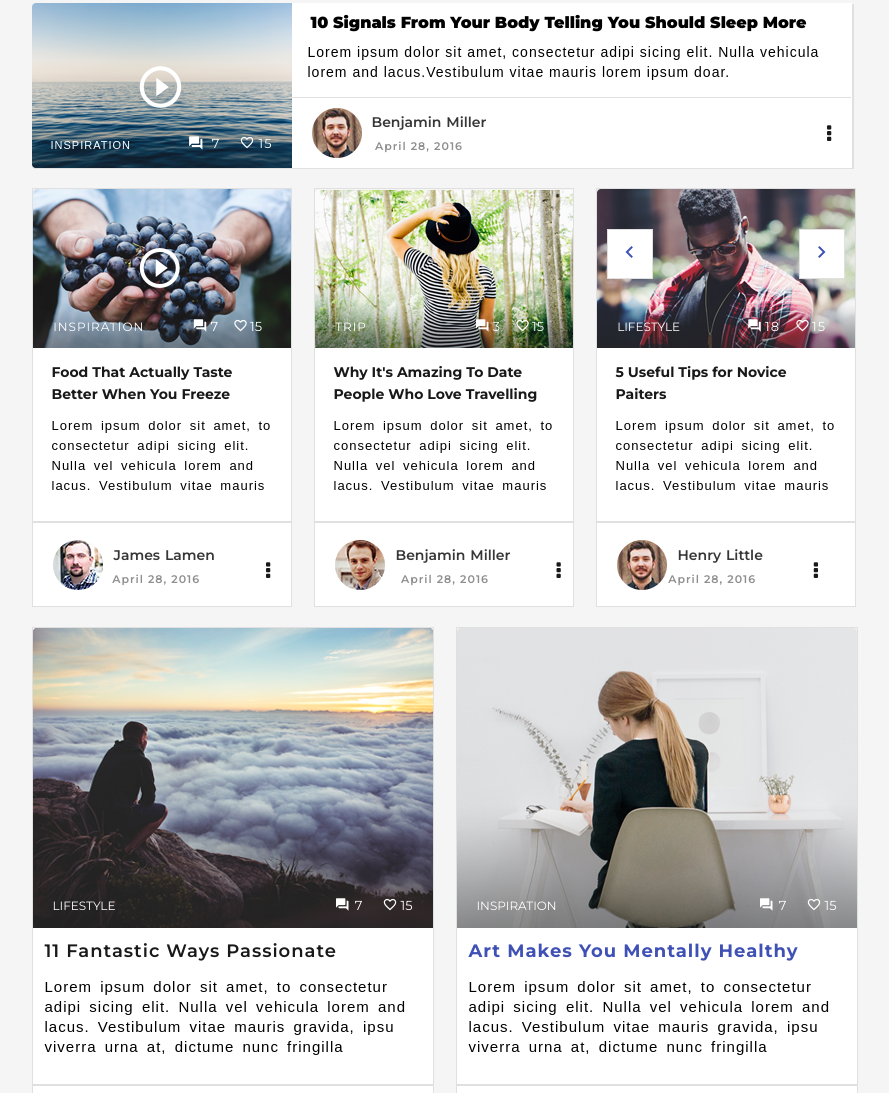
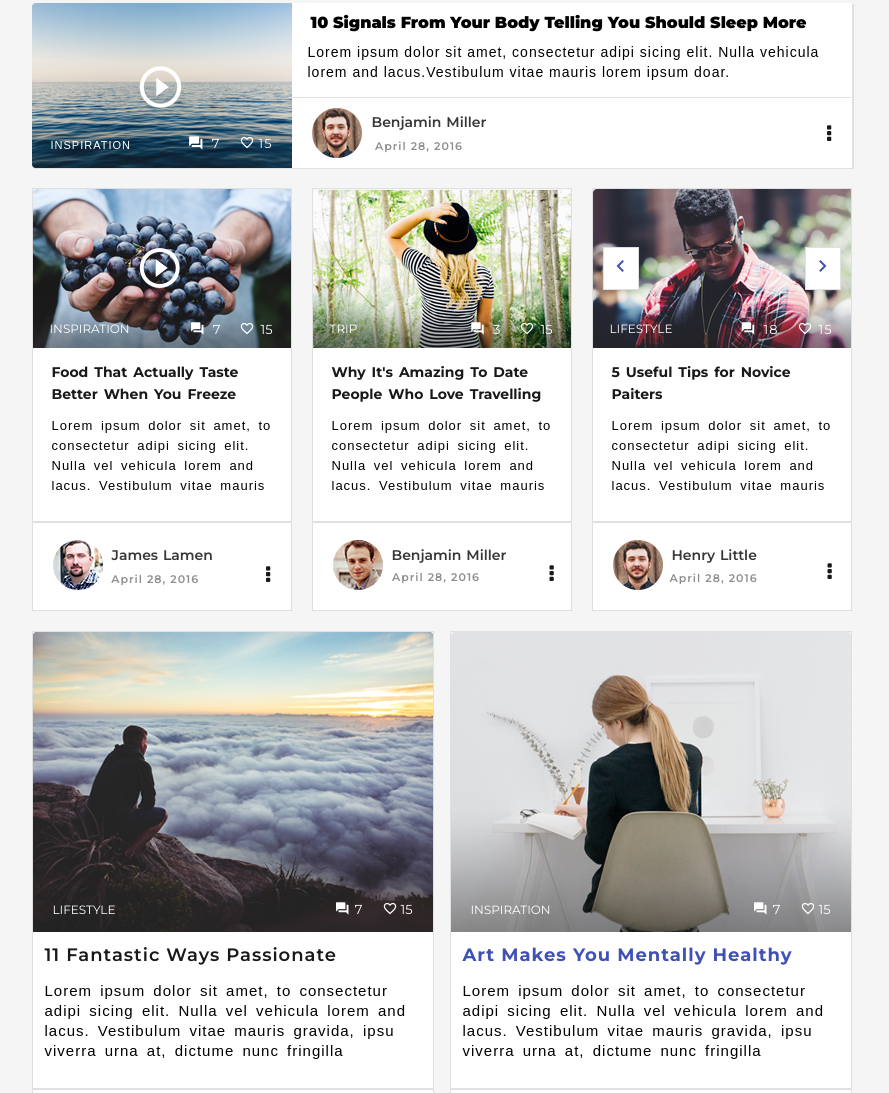
Before and after one commit to rharshitaaa21/weforum, a plain HTML site: page index.html in a window 1280 px wide. Shown: the part 1935-3028 px from the top of the page, without its empty margins (27-916 px from the left). Drawn offline with nearby package versions, Linux system fonts and the light colour scheme; a web font is replaced by a local one.

Commit message:
Updated File

```diff
--- a/index.html
+++ b/index.html
@@ -375,7 +375,7 @@
                             </a>
 
 
-                            <a href="#" class="hcard-caption card2-image-activity">INSPIRATION</a>
+                            <a href="#" class="hcard-caption ">INSPIRATION</a>
                             <div href="#" class="hcard-activity">
 
                                 <a href="#" class="material-icons comments-hcard">
@@ -400,12 +400,12 @@
                         <div class="hcard-author-details">
                             <a href="#" class="hcard1-author"></a>
                             <div class="card2-authordate">
-                                <a href="#" class="card2-author-container">James Lamen</a>
+                                <a href="#" class="hcard-author-container">James Lamen</a>
                                 <div class="card2-date-container">April 28, 2016</div>
 
 
                             </div>
-                            <div> <a href=# class="fa fa-ellipsis-v card-dotcontainer " aria-hidden="true"></a></div>
+                            <div> <a href=# class="fa fa-ellipsis-v hcard-dotcontainer " aria-hidden="true"></a></div>
 
                             <div>
                             </div>
@@ -417,7 +417,7 @@
                     <div class="hcard1">
                         <div class="hcard2-image">
 
-                            <a href="#" class="hcard-caption card2-image-activity">TRIP</a>
+                            <a href="#" class="hcard-caption ">TRIP</a>
                             <div href="#" class="hcard-activity">
 
                                 <a href="#" class="material-icons comments-hcard">
@@ -445,12 +445,12 @@
                         <div class="hcard-author-details">
                             <a href="#" class="hcard2-author"></a>
                             <div class="card2-authordate">
-                                <a href="#" class="card2-author-container">Benjamin Miller</a>
-                                <div class="card2-date-container">April 28, 2016</div>
+                                <a href="#" class="hcard-author-container">Benjamin Miller</a>
+                                <div class="hcard2-date-container">April 28, 2016</div>
 
 
                             </div>
-                            <a href="#" class="fa fa-ellipsis-v hcard-dotcontainer " aria-hidden="true"></a>
+                            <a href="#" class="fa fa-ellipsis-v hcard2-dotcontainer " aria-hidden="true"></a>
 
 
                         </div>
@@ -505,12 +505,12 @@
                         <div class="hcard-author-details">
                             <a href="#" class="hcard3-author"></a>
                             <div class="card2-authordate">
-                                <a href="#" class="card2-author-container">Henry Little</a>
-                                <div class="card2-date-container">April 28, 2016</div>
+                                <a href="#" class="hcard-author-container">Henry Little</a>
+                                <div class="hcard3-date-container">April 28, 2016</div>
 
 
                             </div>
-                            <a href="#" class="fa fa-ellipsis-v card-dotcontainer " aria-hidden="true"></a>
+                            <a href="#" class="fa fa-ellipsis-v hcard3-dotcontainer " aria-hidden="true"></a>
 
 
                         </div>
--- a/styles.css
+++ b/styles.css
@@ -196,31 +196,45 @@ a.like-image-card2{color: #ffffff;}
 .hcard1{margin-top: 20px; background-color: #ffffff;     border: 1px solid #e0e0e0}
 .hcard1-image-container{ width: 258px; height: 159px; background-repeat: no-repeat; }
 .hcard1-image{background-image: url(../images/.hcard1-image.png);}
-.horizontal-card{ gap: 22px; display: flex; justify-content: space-between; }
+.horizontal-card{ display: flex; justify-content: space-between; }
 .hcard1{ margin-top : 20px;  background-color: #ffffff; }
 .hcard1-image{width: 258px; height: 159px;  background-image: url(../images/hcard1-image.png); background-repeat: no-repeat; position: relative;}
 .hcard2-image{ width: 258px; height: 159px; background-image: url(../images/hcard2-image.png);background-repeat: no-repeat; position: relative; }
 .hcard3-image{ width: 258px;height: 159px;background-image: url(../images/hcard3-image.png); background-repeat: no-repeat;  position: relative;}
 .hcard2-details { padding-top: 103px; }
 .hcard5-image{ background-image: url('../images/hcard3-image.png'); background-repeat: no-repeat; }
-.hcard-dotcontainer{ margin-top: 21px; font-size: 20px; margin-left: 46px; }
-.h1-bold { line-height: 22px; margin-top: 13px; margin-left: 19px; font-size: 14px; font-family: 'Montserrat',sans-serif; font-weight: 700;  }
+.hcard-dotcontainer{ margin-top: 25px; font-size: 20px; margin-left: 53px; }
+.hcard2-date-container{font-family: 'Montserrat', sans-serif;font-weight: 600;font-size: 11px;color: #908f90;display: flex;
+letter-spacing: 1px;justify-content: center; margin: 2px 17px 1px 0px;}
+.hcard3-date-container{font-family: 'Montserrat', sans-serif;font-weight: 600;font-size: 11px;margin-top: 2px;color: #908f90;display: flex;
+letter-spacing: 1px;justify-content: center;margin-left: 7px;}
+.hcard3-dotcontainer{ margin-top: 22px;font-size: 20px;margin-left:70px;}
+.hcard2-dotcontainer{
+    margin-top: 24px;
+    font-size: 20px;
+    margin-left: 43px;
+}
+a.hcard2-dotcontainer{color: #191919;}
+a.hcard3-dotcontainer{color: #191919;}
+.h1-bold { line-height: 22px; word-spacing: 2px; margin-top: 13px; margin-left: 19px; font-size: 14px; font-family: 'Montserrat',sans-serif; font-weight: 700;  }
 .h1-regular{ letter-spacing: 1px; margin-top: 11px; font-family: 'Open-Sans',sans-serif; font-size: 13px; word-spacing: 3px; line-height: 20px;
     margin-left: 19px; margin-bottom: 25px; }
 .hcard1-author{ background-image: url('../images/card2-author.png'); height: 50px; width: 50px; background-repeat: no-repeat;}
 .hcard2-author{ background-image: url('../images/author-1.png'); height: 50px; width: 50px; background-repeat: no-repeat;}
 .hcard3-author{ background-image: url('../images/author-2.png'); height: 50px; width: 50px; background-repeat: no-repeat;}
 .hcard-playbtn{display: flex; font-size: 48px; justify-content: center; color: #FFFFFF; position: absolute; top: 35%; left: 40%;}
-.hcard-caption{bottom: 9%; position: absolute;left: 8%; font-size: 12px; font-size: 500; color: #ffffff; font-family: 'Montserrat',sans-serif;}
+.hcard-caption{bottom:12px; position: absolute;left: 17px; font-size: 12px; font-size: 500; color: #ffffff; font-family: 'Montserrat',sans-serif;}
 .hcard-caption a{color: #ffffff;}
+.hcard-author-container{padding-top: 6px; margin-left: 9px;font-family: 'Montserrat', sans-serif;word-spacing: 1px;color: #373737;
+    font-weight: 600;font-size: 14px;}
 a.comments-hcard {color: #ffffff;}
 a.like-hcard {color: #ffffff;}
 .h1-bold a{color: #191919;}
 .hcard-dotcontainer{color: #191919;}
-.comments-hcard{font-size: 15px; margin-right: 3px; }
-.like-hcard{font-size: 15px;  margin-right: 2px; margin-left: 15px;}
-.hcard-activity{ bottom: 9%;position: absolute;display: flex;right: 11%; color: #ffffff; font-family: 'Montserrat',sans-serif ; font-size: 13px;}
-.hcard-author-details{ display: flex; margin-left: 20px; margin-bottom: 16px; margin-top: 17px; font-family: 'Montserrat', sans-serif;}
+.comments-hcard{font-size: 15px; margin: 0px 8px 2px 0px }
+.like-hcard{font-size: 15px;     margin: 0px 6px 2px 19px}
+.hcard-activity{ bottom: 10px;position: absolute;display: flex;right: 18px; color: #ffffff; font-family: 'Montserrat',sans-serif ; font-size: 13px;}
+.hcard-author-details{ display: flex; margin-left: 20px; margin-bottom: 20px; margin-top: 17px; font-family: 'Montserrat', sans-serif;}
 .dcard1-image{width: 400px;height: 300px;background-image: url(../images/dcard1-image.png);background-repeat: no-repeat; position:relative; }
 .dcard2-image { width: 400px; height: 300px; background-image: url(../images/dcard2-image.png); background-repeat: no-repeat;  }
 .dcard-caption{  bottom: 5%;position: absolute;left: 5%; font-size: 12px; font-size: 500; color: #ffffff; font-family: 'Montserrat',sans-serif;}
@@ -232,8 +246,8 @@ font-family: 'Montserrat', sans-serif;}
 .comment-image-dcard{ font-size: 15px; margin-right: 5px; color: #ffffff;}
 .like-image-dcard{ font-size: 15px; color: #ffffff; margin-right: 3px; }
 .dcard-activity{bottom: 5%;position: absolute;display: flex;right: 5%; color: #ffffff; font-family: 'Montserrat',sans-serif ; font-size: 13px;}
-.arrowleft-icon-container{color:#3f51b5; background-color: #ffffff; padding: 10px 10px 10px 10px;position:absolute; top:40px; left:10px; border: 1px solid #e0e0e0}
-.arrowright-icon-container{color:#3f51b5; background-color: #ffffff; padding: 10px 10px 10px 10px;position:absolute; top:40px; right:10px;  border: 1px solid #e0e0e0}
+.arrowleft-icon-container{color:#3f51b5; background-color: #ffffff; padding: 6px 5px 7px 5px;position:absolute; top:58px; left:10px; border: 1px solid #e0e0e0}
+.arrowright-icon-container{color:#3f51b5; background-color: #ffffff;  padding: 6px 5px 7px 5px;position:absolute; top:58px; right:10px;  border: 1px solid #e0e0e0}
 a.arrowleft-icon-container{color: #3f51b5;}
 a.arrowright-icon-container{color: #3f51b5;}
 .doublecard-description{padding: 12px 12px 12px 12px;}
```
